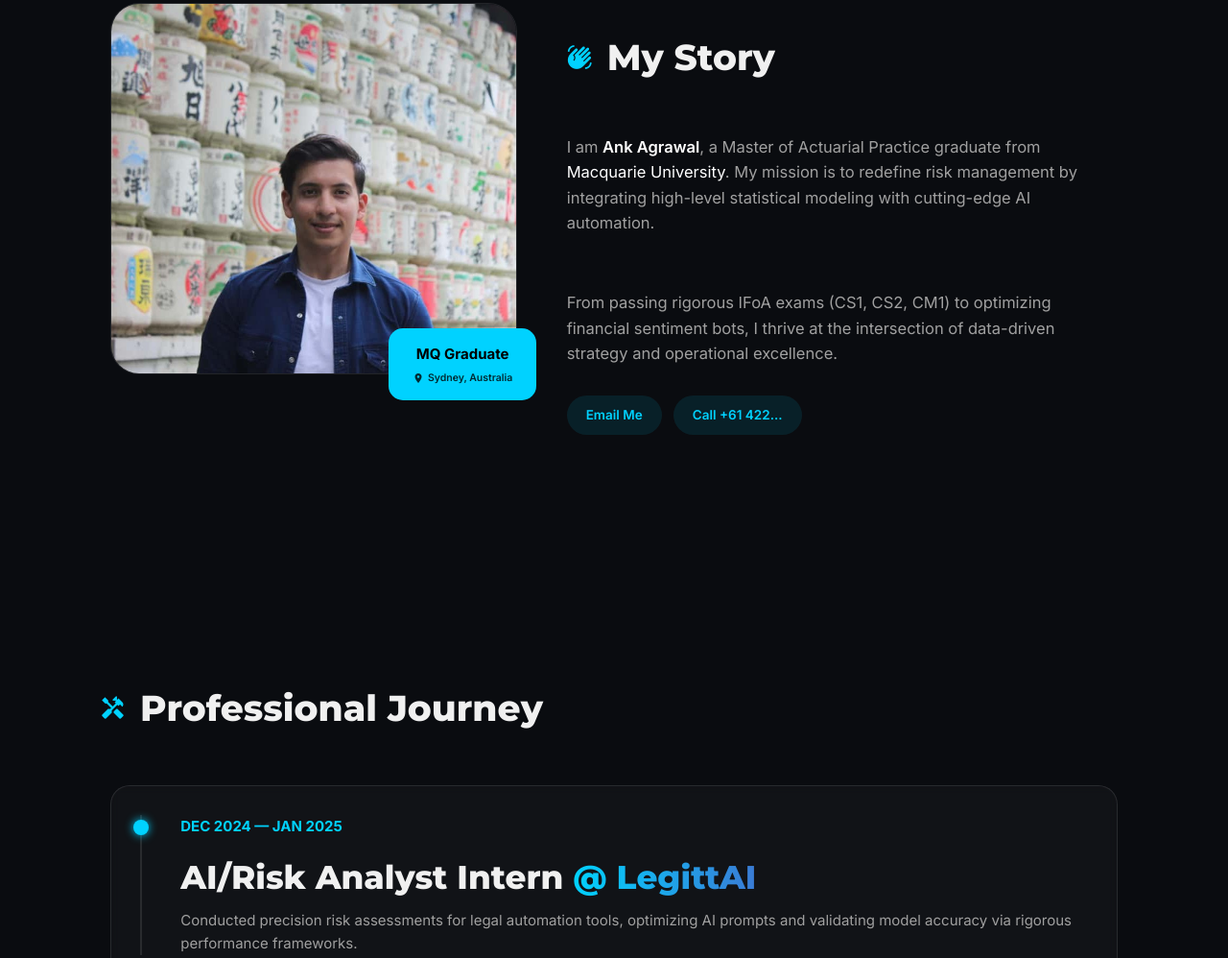
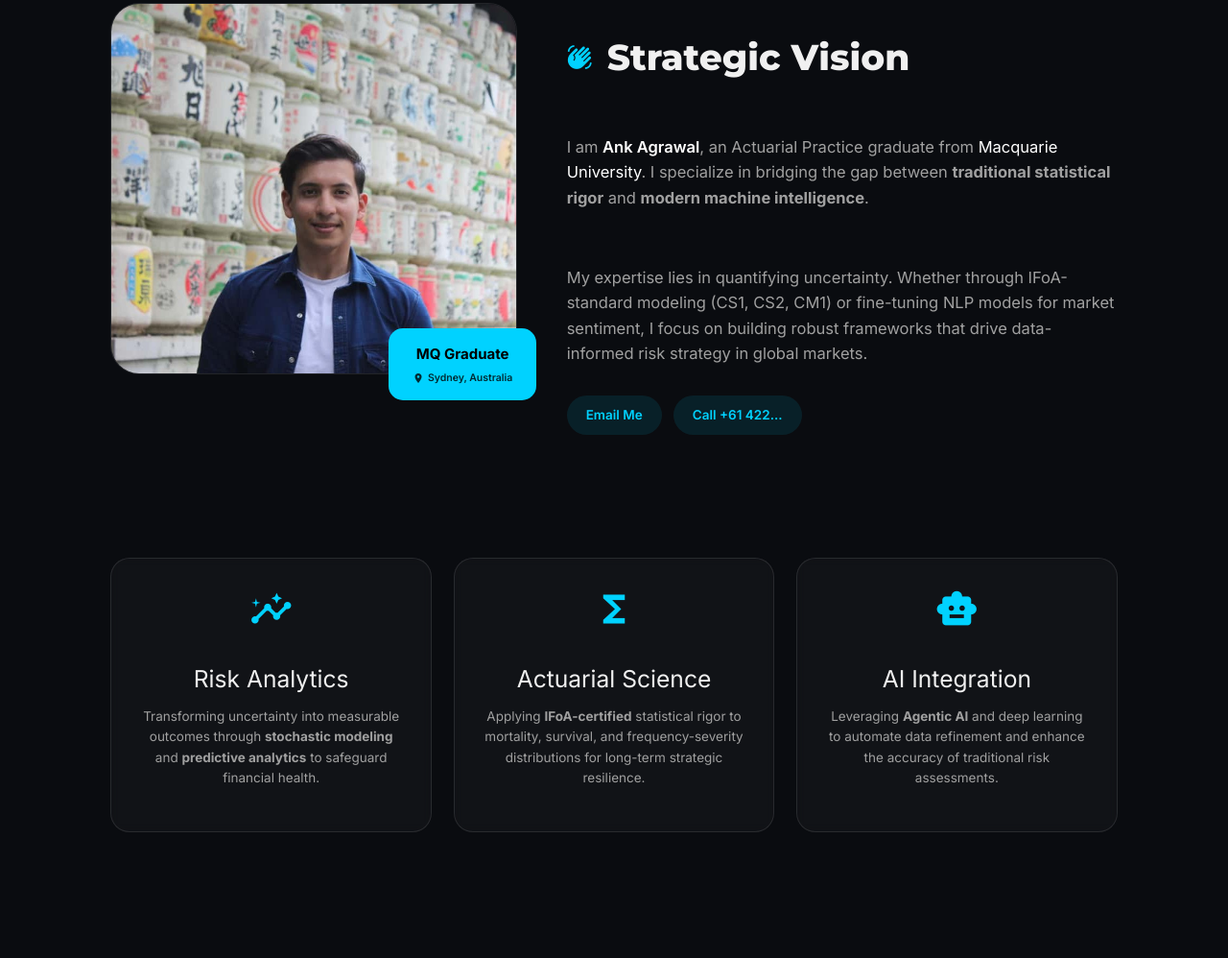
Before and after one commit to AnkAgrawal22/AnkAgrawal22.github.io, a website: page index.html in a window 1280 px wide. Shown: the part 897-1895 px from the top of the page at 96% size. Drawn offline with nearby package versions, Linux system fonts and the light colour scheme; a web font is replaced by a local one.

Commit message:
Enhanced Risk Analysis and Actuarial science messaging and added Expertise Pillars

```diff
--- a/index.html
+++ b/index.html
@@ -210,18 +210,51 @@
             </div>
             <div class="col s12 m7" style="padding-left: 40px;">
                 <div class="section-header">
-                    <h2><i class="material-icons">waving_hand</i> My Story</h2>
+                    <h2><i class="material-icons">waving_hand</i> Strategic Vision</h2>
                 </div>
                 <p style="font-size: 1.1rem; color: var(--text-muted);">
-                    I am <span class="white-text" style="font-weight: 600;">Ank Agrawal</span>, a Master of Actuarial Practice graduate from <span class="white-text">Macquarie University</span>. My mission is to redefine risk management by integrating high-level statistical modeling with cutting-edge AI automation.
+                    I am <span class="white-text" style="font-weight: 600;">Ank Agrawal</span>, an Actuarial Practice graduate from <span class="white-text">Macquarie University</span>. I specialize in bridging the gap between <b>traditional statistical rigor</b> and <b>modern machine intelligence</b>.
                 </p>
                 <br>
                 <p style="font-size: 1.1rem; color: var(--text-muted);">
-                    From passing rigorous IFoA exams (CS1, CS2, CM1) to optimizing financial sentiment bots, I thrive at the intersection of data-driven strategy and operational excellence.
+                    My expertise lies in quantifying uncertainty. Whether through IFoA-standard modeling (CS1, CS2, CM1) or fine-tuning NLP models for market sentiment, I focus on building robust frameworks that drive data-informed risk strategy in global markets.
                 </p>
                 <div style="margin-top: 30px;">
                     <a href="mailto:ankagrawal4590@gmail.com" class="tag" style="padding: 10px 20px; font-size: 0.9rem;">Email Me</a>
                     <a href="tel:+61422971018" class="tag" style="padding: 10px 20px; font-size: 0.9rem;">Call +61 422...</a>
+                </div>
+            </div>
+        </div>
+    </div>
+
+    <!-- Expertise Pillars -->
+    <div class="section-container" style="padding-top: 0;">
+        <div class="row">
+            <div class="col s12 m4">
+                <div class="glass-card" style="text-align: center;">
+                    <i class="material-icons" style="font-size: 3rem; color: var(--accent-glow); margin-bottom: 20px;">insights</i>
+                    <h5 style="margin-bottom: 15px;">Risk Analytics</h5>
+                    <p style="font-size: 0.9rem; color: var(--text-muted);">
+                        Transforming uncertainty into measurable outcomes through <b>stochastic modeling</b> and <b>predictive analytics</b> to safeguard financial health.
+                    </p>
+                </div>
+            </div>
+            <div class="col s12 m4">
+                <div class="glass-card" style="text-align: center;">
+                    <i class="material-icons" style="font-size: 3rem; color: var(--accent-glow); margin-bottom: 20px;">functions</i>
+                    <h5 style="margin-bottom: 15px;">Actuarial Science</h5>
+                    <p style="font-size: 0.9rem; color: var(--text-muted);">
+                        Applying <b>IFoA-certified</b> statistical rigor to mortality, survival, and frequency-severity distributions for long-term strategic resilience.
+                    </p>
+                </div>
+            </div>
+            <div class="col s12 m4">
+                <div class="glass-card" style="text-align: center;">
+                    <i class="material-icons" style="font-size: 3rem; color: var(--accent-glow); margin-bottom: 20px;">smart_toy</i>
+                    <h5 style="margin-bottom: 15px;">AI Integration</h5>
+                    <p style="font-size: 0.9rem; color: var(--text-muted);">
+                        Leveraging <b>Agentic AI</b> and deep learning to automate data refinement and enhance the accuracy of traditional risk assessments.
+                    </p>
                 </div>
             </div>
         </div>
```
